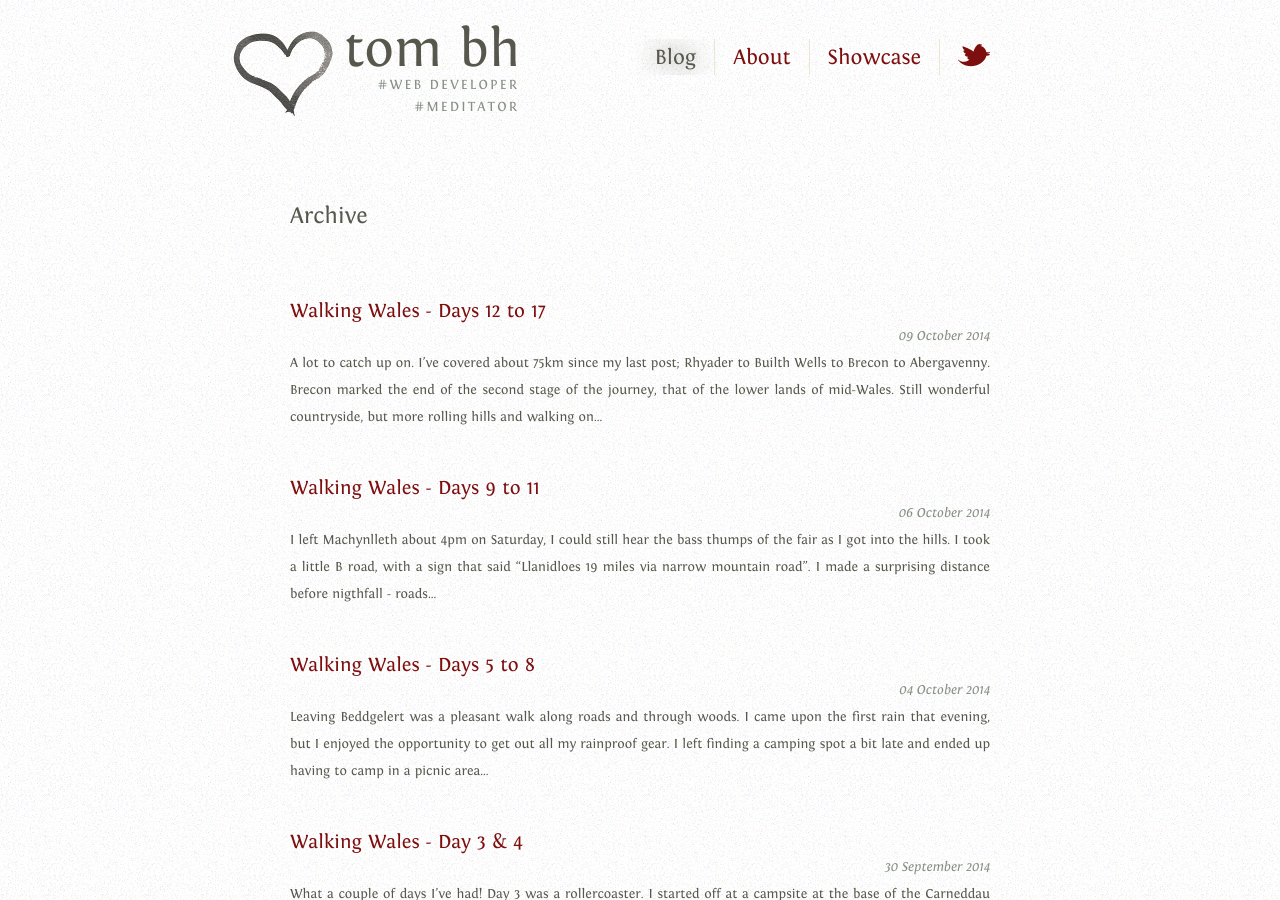
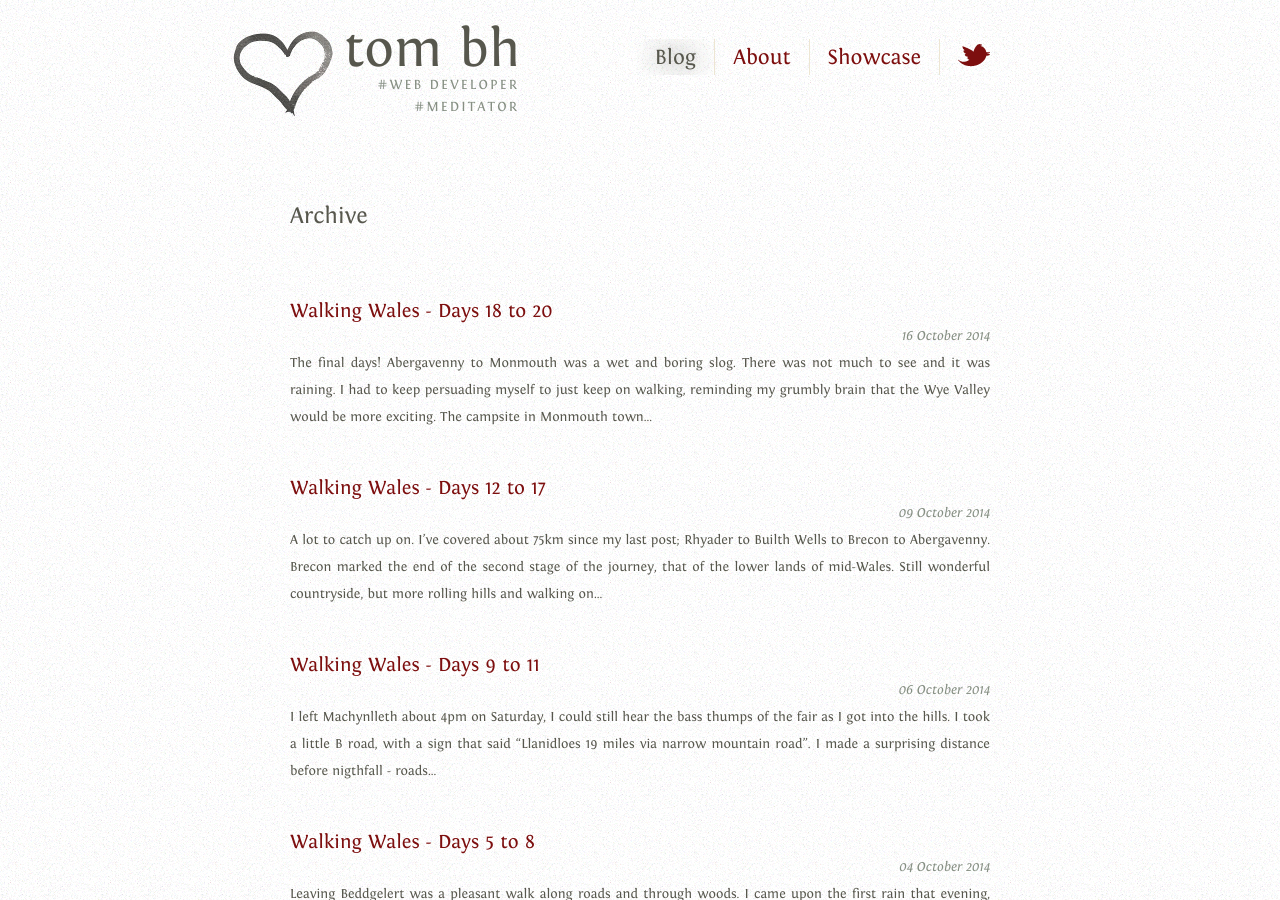
Before and after one commit to tombh/tombh.github.io, a Jekyll site: the page built from blog/index.markdown, in a window 1280 px wide and 900 px high. Built offline with Jekyll 4.4.1, drawn with Linux system fonts in a browser that asks for light colours; Markdown is read by kramdown in place of the engine named in the settings; some of the changed lines change nothing that is shown.

Commit message:
walking wales 18 to 20. fin

```diff
--- a/_posts/2014-10-09-walking-wales---days-12-to-14.markdown
+++ b/_posts/2014-10-09-walking-wales---days-12-to-14.markdown
@@ -13,7 +13,7 @@ Brecon marked the end of the second stage of the journey, that of the lower land
 
 My new jacket had to prove itself straight away. There was a lot of rain on the two nights it took to get to Brecon, especially the second day with the thundery showers. That second night was particularly bleak; I was exposed on the moors as dusk came, I needed to get lower down quick. This has happened a few times where I need to find somewhere, anywhere to camp, but all I can see is slopes and sheep fields. But I passed some woods that I could see had a meadowy floor, perfect for a tent and shelter! A left my backpack and explored. To get there I had to go through a ravine with steep muddy sides, for some reason there was, what seemed to be, a plastic sheep in it. Weird, but I carried on looking for a flat spot to camp. I found one, but it was overlooking the plastic sheep. On closer inspection, it was not plastic, it was real. I thought it was plastic because it was stood still and facing, trance-like towards the side of the ravine. It had a head injury and was clearly blind. It had no way of escaping the ravine and rejoining its flock. I was simultaneously horrified and transfixed. I wasn't going to camp here, but I spent a good few minutes taking in the sight of the poor creature. Do we all not feel so injured and blinded sometimes, that we fear we may lose all hope of finding our way again? Instead I found a disused house further down the road that had a flat and overgrown road leading to it. It looked haunted, but I preferred it to the sheep.
 
-I had my first proper rest day in Brecon, where I spent two nights in a row without moving camp. Susie and Noel at [Priory Mill Farm](http://priorymillfarm.co.uk) where welcoming and generous, I could have stayed longer. My aunty and uncle came out to meet me and bought me lots of food. I was joined by my friend Hat, who camped and cycled some of the way with me. Fantastic to have company on the actual walking. At Crickhowel two more friends came to visit, Sam and Andy, they did some filming, I felt like some kind of rockstar. Then the next day I was joined by my friend Alan, who lives right on the canal path I was walking. So I was joined for a day by two people, Hat and Alan.
+I had my first proper rest day in Brecon, where I spent two nights in a row without moving camp. Susie and Noel at [Priory Mill Farm](http://priorymillfarm.co.uk) where welcoming and generous, I could have stayed longer. My aunty and uncle came out to meet me and bought me lots of food. I was joined by my friend Hat, who camped and cycled some of the way with me. Fantastic to have company on the actual walking. At Crickhowel two more friends came to visit, Sam and Andy, they did some filming, I felt like some kind of rockstar. Then the next day I was joined by my friend Alan, who lives right on the canal path I was walking. So I was joined for a day by two people, Hat and Alan. On the Sunday evening, my mum, brother and niece drove up to see me, they walked me out of Abergavenny. My brother managed to persuade the owner of a private track to let me walk through to take a significant shortcut. Thans Rob!
 
 I think there are only four days left now, so possibly arriving home on Thursday. I have mixed feelings. I sway between seeing myself as an intrepid explorer surviving with high-tech equipment in hardy conditions and a homeless drug addict, smelly, living out of bags, avoiding the realities of getting a job. I will certainly be excited and emotional to get back to Bristol, but I will also deeply miss this way of life. It's an experience of a lifetime that I will never forget.
 
--- /dev/null
+++ b/_posts/2014-10-16-walking-wales---days-18-to-20.markdown
@@ -0,0 +1,22 @@
+---
+date: 2014-10-16
+layout: post
+slug: walking-wales---days-18-to-20
+title: Walking Wales - Days 18 to 20
+categories:
+- Mill Grist
+---
+
+The final days!
+
+Abergavenny to Monmouth was a wet and boring slog. There was not much to see and it was raining. I had to keep persuading myself to just keep on walking, reminding my grumbly brain that the Wye Valley would be more exciting. The campsite in Monmouth town was rather curious, it was right in the middle, amongst the shops and pubs, and only had a few static caravans. Coincidently I arrived just as an Offa's Dyke backpacker had set up tent. He had spent the last nine days walking from North Wales too, but along a different path, further to the East than me. We chatted for a good while, we had a lot in common, few people could really understand what it was that we were going through. His name was Adam and he convinced me that I could make it to Chepstow in a day, I had planned to take two.
+
+The Old Severn Bridge, that crosses into England, starts just on the edge of Chepstow, so reaching there was a big deal, there would only be one more day's walking after that. The Wye Valley was indeed more interesting than the previous day's trudging; steep, wooded, autumnal valleys, a winding river and a 12th century derelict abbey. I didn't make it as close to Chepstow as I'd hoped, so I had to do my, by now, practiced stealth operation of finding a spot and waiting until after dark to set up tent. My food and fuel were almost all gone, because I knew that, hopefully, the next night I'd be back in Bristol.
+
+I woke at dawn, both from the nerves of the final day and to make sure no one saw me. It was also good to have so much of the light of day at my disposal, my flat is over 25km away, so it was going to be a long day of walking. I couldn't find any cafes open so early to top up my water so I stopped at Lidl, to get cheap bottled water and treat myself to some mozzarella for lunch. The bridge is about 4km long and crosses both the Wye and Severn. It was an emotional crossing. I looked back at Wales, remembering all that had happened the last three weeks. Both the Wye and the Severn were now huge river estuaries. The Wye in particular had been my companion for many days and now, like my journey it was coming to an end, joining with the Severn and flowing into the English Channel.
+
+The walk from the bridge to the outskirts of Bristol was surprisingly pleasant, it follows an old railway embankment along the shores of the estuary. I could still see Wales the whole time and I got to walk underneath the new Severn Bridge, which is a remarkable piece of engineering. I got grumpy walking through the suburbs of Bristol, it was raining, I was aching and cities just aren't as friendly as country paths. The first familiar part of Bristol I reached was the Downs, right outside my house, where I go running every week. I've trodden its paths so many times but never having just walked the length of Wales to get there. It was a surreal feeling, knowing that I had just spent three weeks on foot, rather than the usual car or train, to get here. I guess then maybe that was the moment that I finally realised that it's possible to walk from North Wales to Bristol. It still seems odd though, did I really just do that?
+
+I got home and my landlord was in, he been fitting a new bathroom whilst I was away. I must have looked a sorry state! What joy to shower in a new bathroom! Later on a few friends came round and we drank bubbly. I didn't sleep too well, I kept waking up, not knowing where I was. I'll get used to it.
+
+I've been going through all the video footage, having memories jogged. The whole thing feels blurry, was it really three weeks? Time was different when I was walking, I can't compare it to normal life. How incredibly lucky I am to have had the opportunity to do this, the fitness, the money, the time, the support. I'm so grateful I gave myself this adventure. I'm not completely sure what it all means yet. What resonates most is that I did something primordial and ancient, I walked across the land. It's something that we've done for tens of thousands of years. I've had time to think and get a new perspective on this planet and my life.
```
